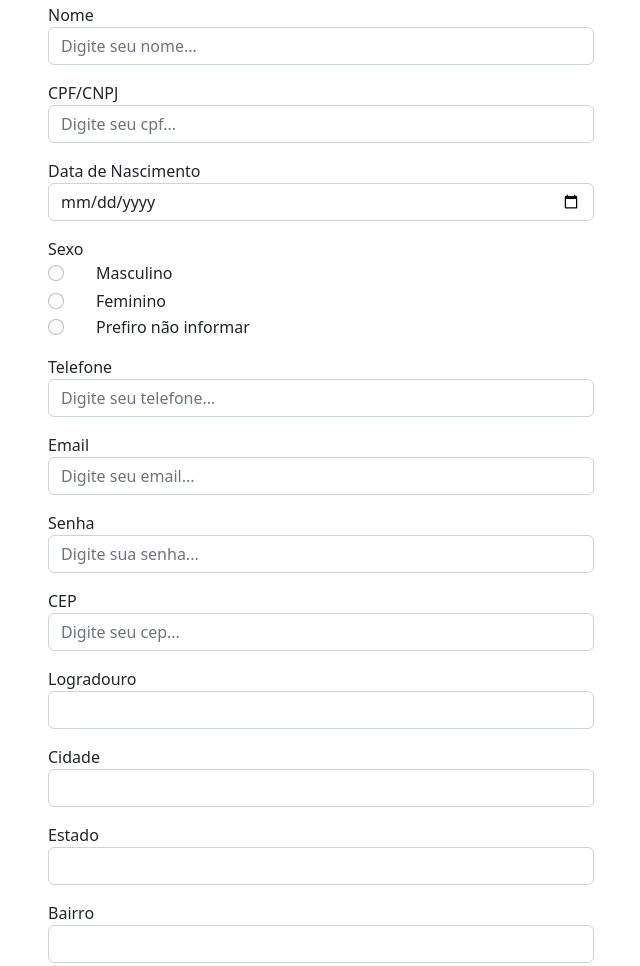
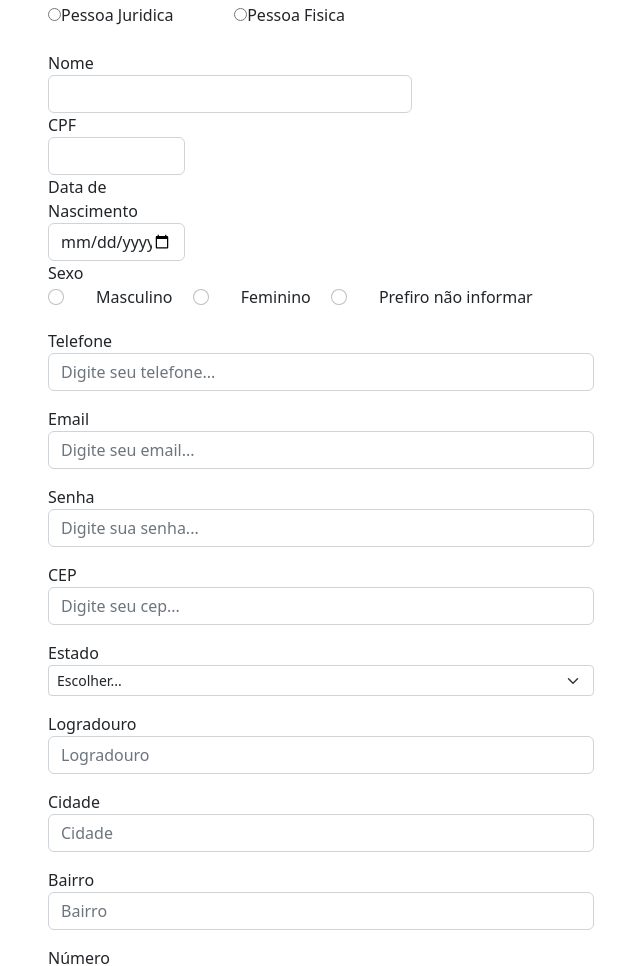
Before and after one commit to erickseidmann/formulario, a plain HTML site: page index.html in a window 1280 px wide. Shown: the part 101-1067 px from the top of the page, without its empty margins (319-959 px from the left). Drawn offline with nearby package versions, Linux system fonts and the light colour scheme.

Commit message:
evolucao do formulario

```diff
--- a/index.html
+++ b/index.html
@@ -3,31 +3,65 @@
 <head>
     <meta charset="UTF-8">
     <meta http-equiv="X-UA-Compatible" content="IE=edge">
-    <meta name="viewport" content="width=], initial-scale=1.0">
+    <meta name="viewport" content="width=device-width, initial-scale=1.0">
     <title>Formulário de cadastro</title>
     <link href="https://cdn.jsdelivr.net/npm/bootstrap@5.2.0-beta1/dist/css/bootstrap.min.css" rel="stylesheet"
 integrity="sha384-0evHe/X+R7YkIZDRvuzKMRqM+OrBnVFBL6DOitfPri4tjfHxaWutUpFmBp4vmVor" crossorigin="anonymous">
 </head>
 
 <body>
+
     <div class="container py-5">
         <div class="row d-flex justify-content-center">
             <div class="col-lg-6">
                 <h1 class="text-center">Formulário de Cadastro</h1>
                 <form>
-                    <div class="form-group mb-3">
-                        <label for="name">Nome</label>
-                        <input class="form-control" type="text" name="name" id="name" placeholder="Digite seu nome...">
+                    <div class="form-group">
+                        <label class="radio-inline col-sm-4"><input type="radio" name="optradio" value="juridica"
+                            onclick="pessoa(this.value);">Pessoa Juridica</label>
+                        <label class="radio-inline col-sm-4"><input type="radio" name="optradio" value="fisica"
+                            onclick="pessoa(this.value);">Pessoa Fisica</label>
                     </div>
-                    <div class="form-group mb-3">
-                        <label for="CPF">CPF/CNPJ</label>
-                        <input class="form-control" type="text" name="CPF" id="CPF" placeholder="Digite seu cpf...">
+                    <br>
+                    <div id="juridica" style="display:none;">
+                        <div class="form-group">
+                            <label class="control-label col-sm-2" for="razaoSocial">Razão Social</label>
+                            <div class="col-sm-8">
+                                <input type="text" class="form-control" id="razaoSocial" name="razaoSocial" required>
                             </div>
-                    <div class="form-group mb-3">
-                        <label for="date">Data de Nascimento</label>
-                        <input class="form-control" type="date" name="date" id="date">
                         </div>
-
+                        <div class="form-group">
+                            <label class="control-label col-sm-2" for="nomefantasia">Nome Fantasia</label>
+                            <div class="col-sm-8">
+                                <input type="text" class="form-control" id="nomefantasia" name="nomefantasia" required >
+                            </div>
+                        </div>
+                        <div class="form-group">
+                            <label class="control-label col-sm-2" for="cnpj">CNPJ</label>
+                            <div class="col-sm-3">
+                                <input type="numbe" class="form-control cnpj" id="cnpj" name="cnpj" required>
+                            </div>
+                        </div>
+                    </div>
+                    <div id="fisica">
+                        <div class="form-group">
+                            <label class="control-label col-sm-2" for="nome">Nome</label>
+                            <div class="col-sm-8">
+                                <input type="text" class="form-control" id="nome" name="nome" required >
+                            </div>
+                        </div>
+                        <div class="form-group">
+                            <label class="control-label col-sm-2" for="CPF">CPF</label>
+                            <div class="col-sm-3">
+                                <input type="text" class="form-control cpf" id="CPF" name="CPF" maxlength="14" required autocomplete="off" onkeyup="mascara('###.###.###-##',this)">
+                            </div>
+                        </div>
+                        <div class="form-group">
+                            <label class="control-label col-sm-2" for="dataDeNascimento">Data de Nascimento</label>
+                            <div class="col-sm-3">
+                                <input type="date" class="form-control" id="dataDeNascimento" name="dataDeNascimento" required>
+                            </div>
+                        </div>
                         <div class="form-group mb-3">
                             <label for="sexo">Sexo</label>
                             <div>
@@ -35,73 +69,112 @@
                                     <input class="form-check-input" type="radio" name="sexo" id="masculino" value="M">
                                     <label class="form-check label" for="masculino">Masculino</label>
                                 </div>
-                            <div class="form-check form-check-line">
+                                <div class="form-check form-check-inline">
                                     <input class="form-check-input" type="radio" name="sexo" id="feminino" value="F">
                                     <label class="form-check label" for="feminino">Feminino</label>
                                 </div>
-                            <div class="form-check form-check-line">
+                                <div class=" form-check form-check-inline">
                                     <input class="form-check-input" type="radio" name="sexo" id="outro" value="O">
                                     <label class="form-check label" for="outro">Prefiro não informar</label>
                                 </div>
                             </div>
                         </div>
+                    </div>
+
+                    <script>
+                        function pessoa(tipo){
+
+                        if(tipo=="fisica"){
+                            document.getElementById("fisica").style.display = "inline";
+                            document.getElementById("juridica").style.display = "none";
+                        }else if(tipo=="juridica"){
+                            document.getElementById("fisica").style.display = "none";
+                            document.getElementById("juridica").style.display = "inline";
+                        }
+                        }
+                    </script>
                     <div class="form-group mb-3">
                         <label for="telefone">Telefone</label>
-                        <input class="form-control" type="text" name="telefone" id="telefone" placeholder="Digite seu telefone...">
+                        <input class="form-control" type="tel" name="telefone" id="telefone" placeholder="Digite seu telefone..."  maxlength="11" required>
                     </div>
                     <div class="form-group mb-3">
                         <label for="email">Email</label>
-                        <input class="form-control" type="email" name="email" id="email" placeholder="Digite seu email...">
+                        <input class="form-control" type="email" name="email" id="email" placeholder="Digite seu email..." required>
                     </div>
                     <div class="form-group mb-3">
                         <label for="senha">Senha</label>
-                        <input class="form-control" type="password" name="senha" id="senha" placeholder="Digite sua senha...">
+                        <input class="form-control" type="password" name="senha" id="senha" placeholder="Digite sua senha..." required>
                     </div>
                     <div class="form-group mb-3">
                         <label for="cep">CEP</label>
-                        <input class="form-control" type="text" name="cep" id="cep" placeholder="Digite seu cep...">
+                        <input class="form-control" type="text" name="cep" id="cep" placeholder="Digite seu cep..." maxlength="8" required>
+                    </div>
+                    <div class="form-group mb-3">
+                        <label for="estado">Estado</label>
+                        <select class="form-select form-select-sm" aria-label=".form-select-sm example">
+                            <option selected>Escolher...</option>
+                            <option value="AC">AC</option>
+                            <option value="AL">AL</option>
+                            <option value="AP">AP</option>
+                            <option value="AM">AM</option>
+                            <option value="BA">BA</option>
+                            <option value="CE">CE</option>
+                            <option value="DF">DF</option>
+                            <option value="ES">ES</option>
+                            <option value="GO">GO</option>
+                            <option value="MA">MA</option>
+                            <option value="MT">MT</option>
+                            <option value="MS">MS</option>
+                            <option value="MG">MG</option>
+                            <option value="PA">PA</option>
+                            <option value="PB">PB</option>
+                            <option value="PR">PR</option>
+                            <option value="PE">PE</option>
+                            <option value="PI">PI</option>
+                            <option value="RJ">RJ</option>
+                            <option value="RN">RN</option>
+                            <option value="RS">RS</option>
+                            <option value="RO">RO</option>
+                            <option value="RR">RR</option>
+                            <option value="SC">SC</option>
+                            <option value="SP">SP</option>
+                            <option value="SE">SE</option>
+                            <option value="TO">TO</option>
+                        </select>
                     </div>
                     <div class="form-group mb-3">
                         <label for="logradouro">Logradouro</label>
-                        <input class="form-control" type="text" name="logradouro" id="logradouro">
+                        <input class="form-control" type="text" name="logradouro" id="logradouro" placeholder="Logradouro">
                     </div>
                     <div class="form-group mb-3">
                         <label for="cidade">Cidade</label>
-                        <input class="form-control" type="text" name="cidade" id="cidade">
-                    </div>
-                    <div class="form-group mb-3">
-                        <label for="estado">Estado</label>
-                        <input class="form-control" type="text" name="estado" id="estado">
+                        <input class="form-control" type="text" name="cidade" id="cidade" placeholder="Cidade">
                     </div>
                     <div class="form-group mb-3">
                         <label for="bairro">Bairro</label>
-                        <input class="form-control" type="text" name="bairro" id="bairro">
+                        <input class="form-control" type="text" name="bairro" id="bairro" placeholder="Bairro">
                     </div>
                     <div class="form-group mb-3">
                         <label for="numero">Número</label>
-                        <input class="form-control" type="text" name="numero" id="numero">
+                        <input class="form-control" type="text" name="numero" id="numero" placeholder="Número">
                     </div>
                     <div class="form-group mb-3">
                         <label for="opinioes">Opiniões</label>
                         <textarea class="form-control" name="opinioes" id="opinioes"></textarea>
                     </div>
-                    <div class="form-group mb-3">
-                        <label for="name">Nome </label>
-                        <input class="form-control" type="text" name="name" id="name">
+                    <div class="form-check mb-3 ">
+                        <input class="form-check-input" type="checkbox" value="" id="defaultCheck1" required>
+                        <label class="form-check-label" for="defaultCheck1">Eu aceito os termos e condições</label>
                     </div>
                     <div class="form-group mb-3">
-                        <button type="button" class="btn btn-outline-dark">Enviar</button>
+                        <button type="button" class="btn btn-outline-primary ">Enviar</button>
+                        <button type="submit" class="btn btn-outline-primary">Voltar</button>
+                        <button type="reset" class="btn btn-outline-primary">Limpar</button>
                     </div>
-                    <div class="form-group mb-3">
-                        <button type="button" class="btn btn-outline-dark">Voltar</button>
-                    </div>
-                    <div class="form-group mb-3">
-                        <button type="reset" class="btn btn-outline-dark">Limpar</button>
-                    </div>
-
                 </form>
             </div>
         </div>
     </div>
+    <script src="js/scripts.js"></script>
 </body>
 </html>
--- /dev/null
+++ b/js/scripts.js
@@ -0,0 +1,30 @@
+function pessoa(tipo){
+    if(tipo=="fisica"){
+        document.getElementById("fisica").style.display = "inline";
+        document.getElementById("juridica").style.display = "none";
+    }else if(tipo=="juridica"){
+        document.getElementById("fisica").style.display = "none";
+        document.getElementById("juridica").style.display = "inline";
+    }
+}
+
+
+function mascara(mascara, input) {
+    const vetmasc = mascara.split("")
+    const num = input.value.replace(/\D/g, "")
+    const cursor = input.selectionStart
+
+    for(let i=0; i<num.lengt; i++) {
+        vetmasc.splice(vetmasc.indexOf("#"), 1, num[i])
+    }
+
+    input.value = vetmasc.join("")
+
+    if (tecla != 37 && (cursor == 3 || cursor == 7 || cursor == 11)) {
+        input.selectionRanger(cursor ++, cursor++)
+    }else{
+        input.setSelectioRange(cursor, cursor)
+    }
+
+
+}
```
Also changed, not shown: 1 other file. Lines whose indentation alone changed are shown as unchanged.
